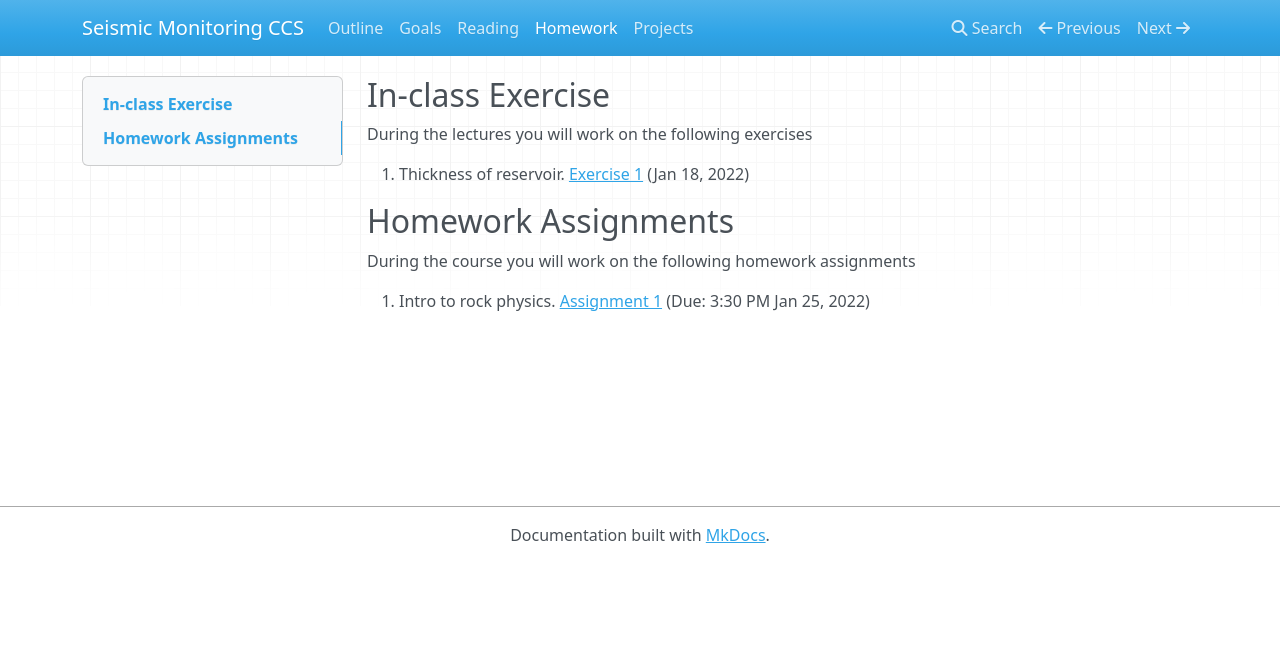
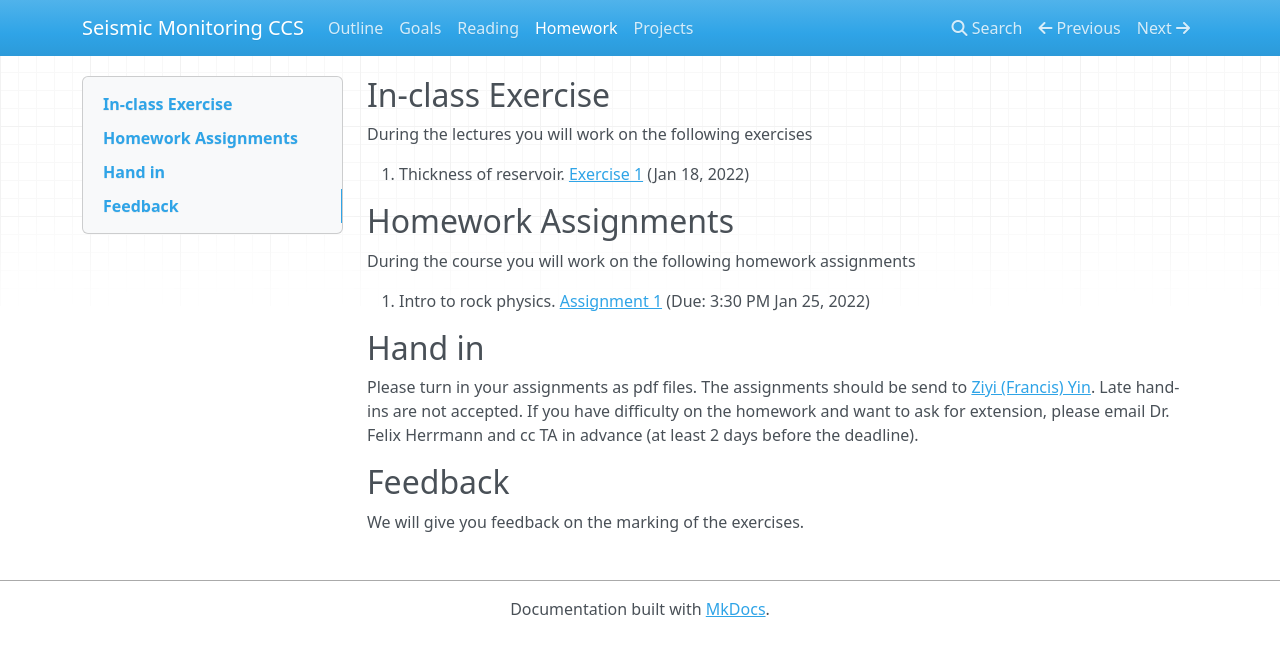
Before and after one commit to flexie/eas-4803-8803-ccs, an MkDocs documentation site: the page built from docs/homework.md, in a window 1280 px wide. Shown: the top 656 px of the page. Built offline with MkDocs 1.6.1, drawn with Linux system fonts in a browser that asks for light colours; nearby versions of some CDN libraries; old or Windows-style settings are respelled for this version of MkDocs; part of the change alters nothing that is shown.

Commit message:
add rules

```diff
--- a/docs/homework.md
+++ b/docs/homework.md
@@ -132,12 +132,10 @@ These exercises will introduce you to the [Julia programming language](https://j
 
 -->
 
-<!-- ### Hand in
+## Hand in
 
-Please turn in your assignments as pdf files. The assignments should be send to [Ziyi (Francis) Yin](mailto:ziyi.yin@gatech.edu). Late hand ins are not accepted.
+Please turn in your assignments as pdf files. The assignments should be send to [Ziyi (Francis) Yin](mailto:ziyi.yin@gatech.edu). Late hand-ins are not accepted. If you have difficulty on the homework and want to ask for extension, please email Dr. Felix Herrmann and cc TA in advance (at least 2 days before the deadline).
 
-**Unless stated otherwise the labs are due one week after the assignments have been posted. For example, if a homework is posted before the lecture on Wednesday, you should submit your homework before the lecture on the next Wednesday in order for your homework to be considered as on-time. If you have difficulty on the homework and want to ask for extension, please email Dr. Felix Herrmann and cc TA in advance.**
+## Feedback
 
-### Feedback
-
-We will give you feedback on the marking of the exercises. -->
+We will give you feedback on the marking of the exercises.
```
